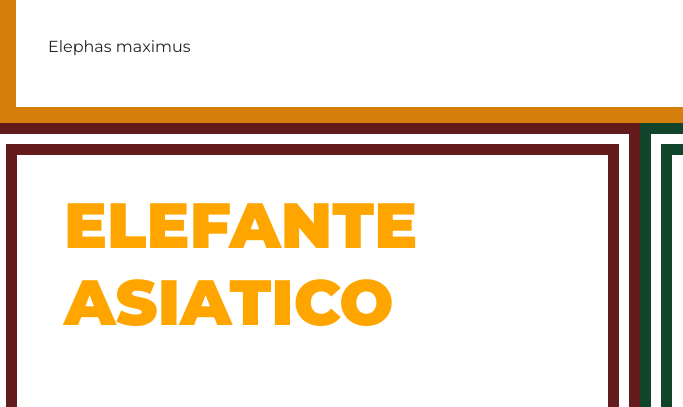
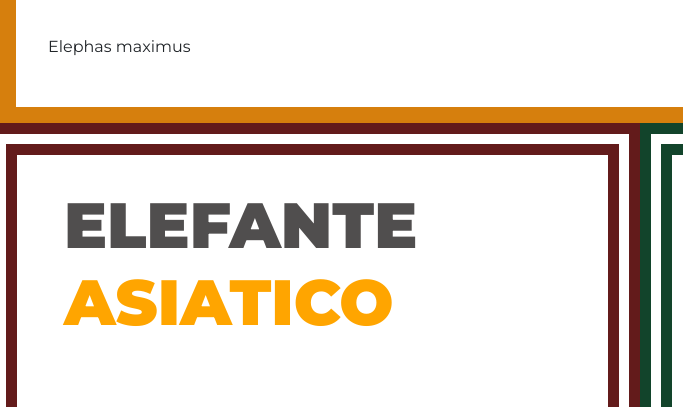
Before and after one commit to sol-colombo/ENE, a website: page pages/asia.html in a window 1280 px wide. Shown: the part 1263-1670 px from the top of the page, 0-683 px from the left. Drawn offline with nearby package versions, Linux system fonts and the light colour scheme; grey boxes are pictures that could not be loaded.

Commit message:
agregue span al titulo elfante africano y asitico

```diff
--- a/pages/asia.html
+++ b/pages/asia.html
@@ -78,7 +78,7 @@
                   <div >
                     <div class="row">
                       <div class="col-sm-12 col-md-6 textoElefantes">
-                        <h1 >ELEFANTE ASIATICO</h1>
+                        <h1 > <span>ELEFANTE</span> ASIATICO</h1>
                   <p>Los elefantes asiáticos son más pequeños que los africanos y sus orejas son rectas en la parte inferior, a comparación de las grandes orejas en forma de abanico de las especies africanas.
                       Solo algunos elefantes machos asiáticos tienen colmillos, mientras que los elefantes africanos, tanto machos como hembras, tienen colmillos.
                       La cola del asiático es proporcionalmente más larga que el africano.El lomo del asiático tiene forma de arco, con el punto más alto en el centro de la espalda. En cambio, el africano tiene el punto más alto del lomo en los hombros.Ellos beben al menos una vez al día y nunca están lejos de una fuente permanente de agua dulce. Ellos necesitan 80 a 200 litros de agua al día y utilizar aún más para el baño.
--- a/scss/style.scss
+++ b/scss/style.scss
@@ -176,7 +176,9 @@
 }
 
 
-
+span{
+    color: rgb(80, 78, 78);
+}
 
 
 
```
Also changed, not shown: pages/africa.html (+1 -1 lines), css/pruebacss.css.
